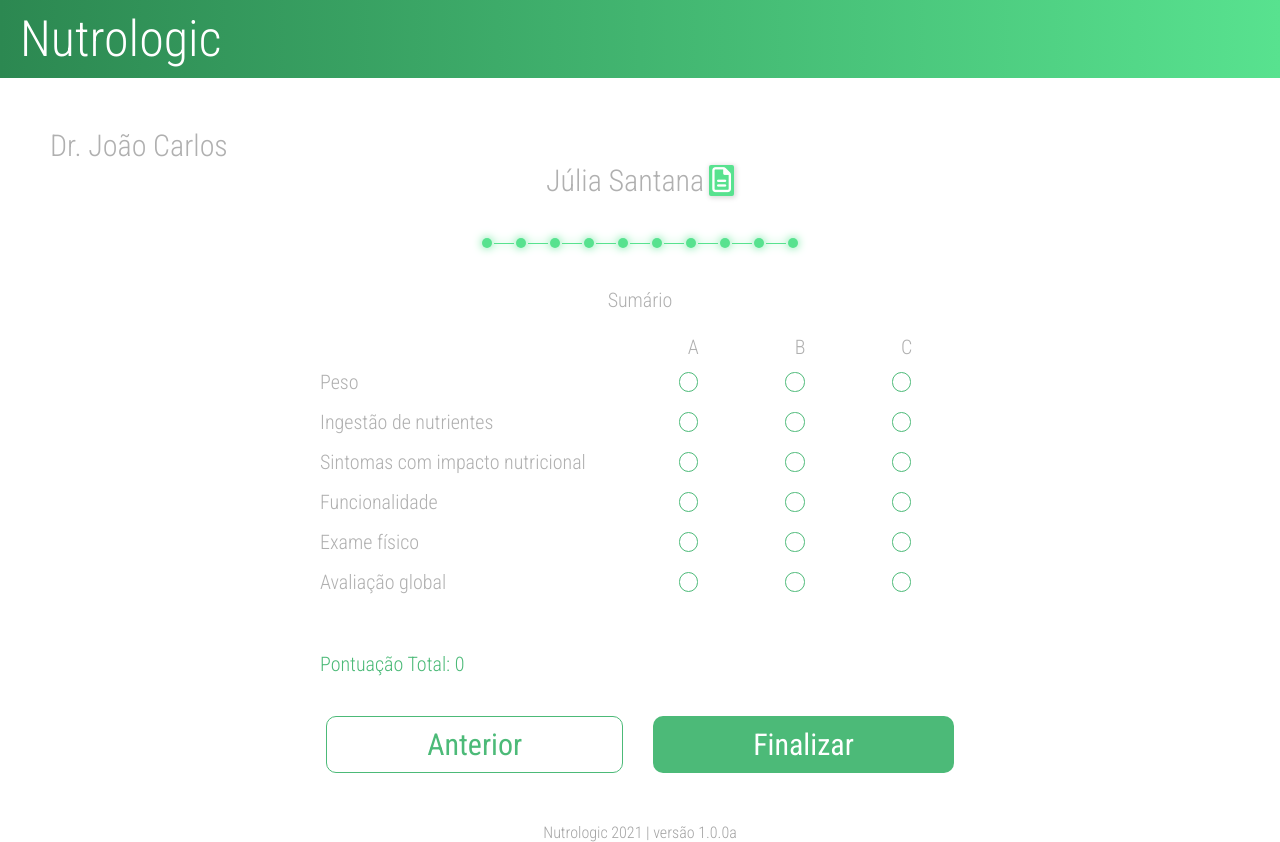
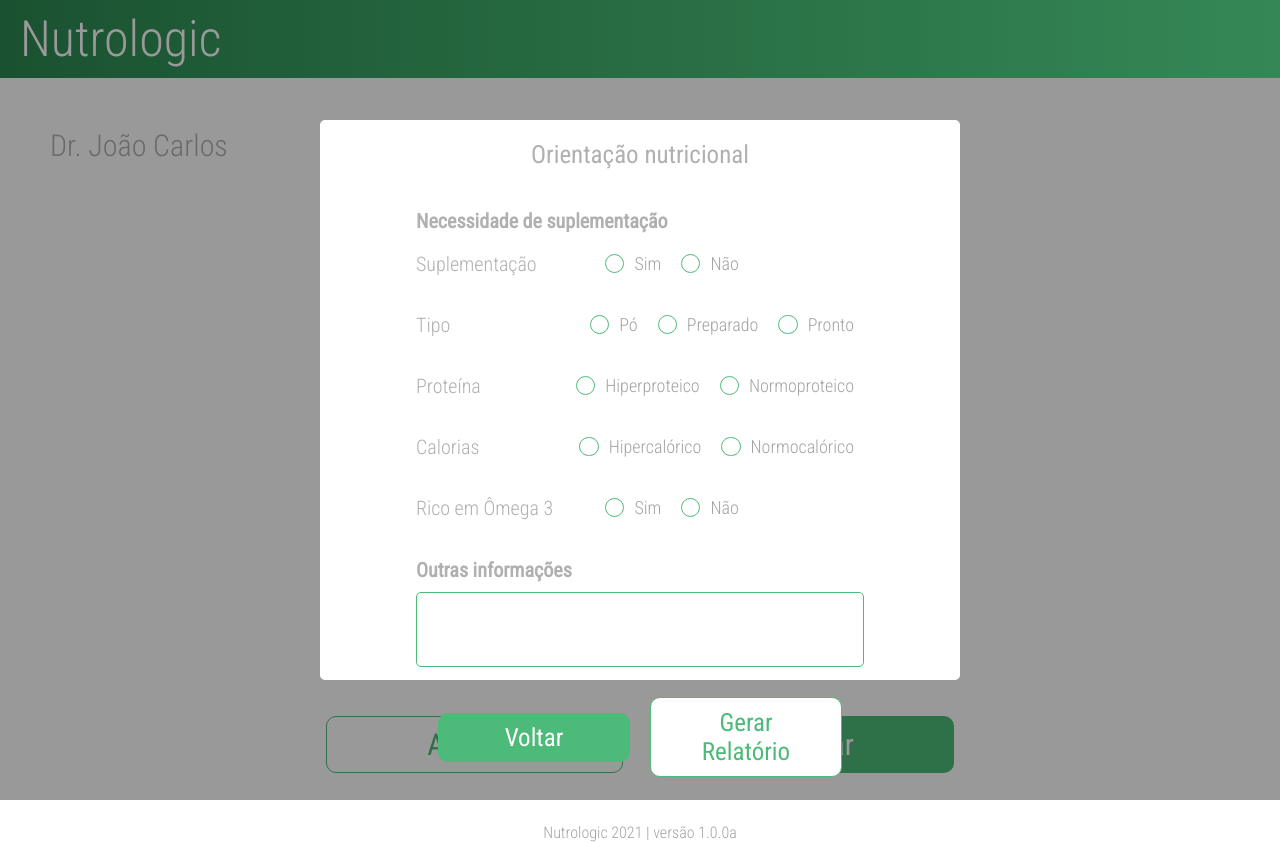
Before and after one commit to akelesis/nutrologic-frontend, a Vue app: page /nutritionist/evaluation/medicalRecords12 in a window 1280 px wide. Both pictures are taken after a click on the button "Finalizar". Built offline with nearby package versions, Linux system fonts and the light colour scheme.

Commit message:
feat: create modal in medical record view 12

```diff
--- /dev/null
+++ b/src/components/MedicalRecordModal.vue
@@ -0,0 +1,149 @@
+<template>
+  <div class="modal-container" v-if="show">
+    <div class="modal">
+      <h1>Orientação nutricional</h1>
+      <div class="input-section">
+        <p id="section-title">Necessidade de suplementação</p>
+        <div class="input-container">
+          <span>Suplementação</span>
+          <nutritionist-radius value="Sim" id="item1-1" name="item1"/>
+          <nutritionist-radius value="Não" id="item1-2" name="item1"/>
+        </div>
+        <div class="input-container">
+          <span>Tipo</span>
+          <nutritionist-radius value="Pó" id="item2-1" name="item2"/>
+          <nutritionist-radius value="Preparado" id="item2-2" name="item2"/>
+          <nutritionist-radius value="Pronto" id="item2-3" name="item2"/>
+        </div>
+        <div class="input-container">
+          <span>Proteína</span>
+          <nutritionist-radius value="Hiperproteico" id="item3-1" name="item3"/>
+          <nutritionist-radius value="Normoproteico" id="item3-2" name="item3"/>
+        </div>
+        <div class="input-container">
+          <span>Calorias</span>
+          <nutritionist-radius value="Hipercalórico" id="item4-1" name="item4"/>
+          <nutritionist-radius value="Normocalórico" id="item4-2" name="item4"/>
+        </div>
+        <div class="input-container">
+          <span>Rico em Ômega 3</span>
+          <nutritionist-radius value="Sim" id="item5-1" name="item5"/>
+          <nutritionist-radius value="Não" id="item5-2" name="item5"/>
+        </div>
+      </div>
+      <div class="input-section">
+        <p id="section-title">Outras informações</p>
+        <default-text-area rows="3" placeholder=""/>
+      </div>
+      <div class="modal-buttons">
+        <green-button label="Voltar" @click.native="closeModal"/>
+        <green-button label="Gerar Relatório" :isInverted="true"/>
+      </div>
+    </div>
+  </div>
+</template>
+
+<script>
+import DefaultTextArea from './DefaultTextArea.vue'
+import GreenButton from './GreenButton.vue'
+import NutritionistRadius from './NutritionistRadius.vue'
+
+export default {
+  components: {
+    DefaultTextArea,
+    GreenButton,
+    NutritionistRadius
+  },
+  data () {
+    return {
+      show: false
+    }
+  },
+  methods: {
+    closeModal () {
+      this.show = false
+    },
+    openModal () {
+      this.show = true
+    }
+  }
+}
+</script>
+
+<style scoped>
+.modal-container {
+  position: absolute;
+  width: 100%;
+  height: 100%;
+  background-color: rgba(0, 0, 0, 0.4);
+  display: flex;
+  justify-content: center;
+  align-items: center;
+  font-family: 'Roboto Condensed', sans-serif;
+  font-weight: 300;
+}
+
+.modal {
+  height: 70vh;
+  min-width: 50vw;
+  background-color: #FFF;
+  border-radius: 5px;
+  display: flex;
+  flex-direction: column;
+  justify-content: space-between;
+  align-items: center;
+}
+
+.modal h1 {
+  font-family: 'Roboto Condensed', sans-serif;
+  font-weight: 400;
+  font-size: 25px;
+  margin: 20px 0;
+}
+
+.input-section {
+  display: flex;
+  flex-direction: column;
+  align-items: flex-start;
+  margin-top: 20px;
+  width: 70%;
+}
+
+#section-title {
+  font-size: 20px;
+  font-weight: bold;
+}
+
+.input-container {
+  display: flex;
+  align-items: center;
+  margin: 15px 0;
+  width: 100%;
+}
+
+.input-container span {
+  font-size: 20px;
+  text-align: start;
+  width: 40%;
+}
+
+.input-section textarea {
+  min-width: 0;
+  width: 100%;
+}
+
+.modal-buttons {
+  width: 100%;
+  display: flex;
+  justify-content: center;
+  align-items: center;
+  gap: 20px;
+}
+
+.modal-buttons button {
+  font-size: 25px;
+  width: 30%;
+  padding: 10px 50px;
+  margin-top: 20px;
+}
+</style>
--- a/src/views/NutritionistEvaluation/MedicalRecords12.vue
+++ b/src/views/NutritionistEvaluation/MedicalRecords12.vue
@@ -45,10 +45,11 @@
       </div>
       <div class="nav-buttons-container">
         <green-button label="Anterior" :isInverted="true" @click.native="redirectPreviousRecord"/>
-        <green-button label="Finalizar"/>
+        <green-button label="Finalizar" @click.native="$refs.medicalRecordModal.openModal()"/>
       </div>
     </main>
     <MainFooter />
+    <medical-record-modal ref="medicalRecordModal"/>
   </div>
 </template>
 
@@ -58,6 +59,7 @@
 import GreenButton from '../../components/GreenButton.vue'
 import EvaluationBreadcrumbs from '../../components/EvaluationBreadcrumbs.vue'
 import NutritionistRadius from '../../components/NutritionistRadius.vue'
+import MedicalRecordModal from '../../components/MedicalRecordModal.vue'
 
 export default {
   components: {
@@ -65,7 +67,8 @@
     MainFooter,
     GreenButton,
     EvaluationBreadcrumbs,
-    NutritionistRadius
+    NutritionistRadius,
+    MedicalRecordModal
   },
   data () {
     return {
```
